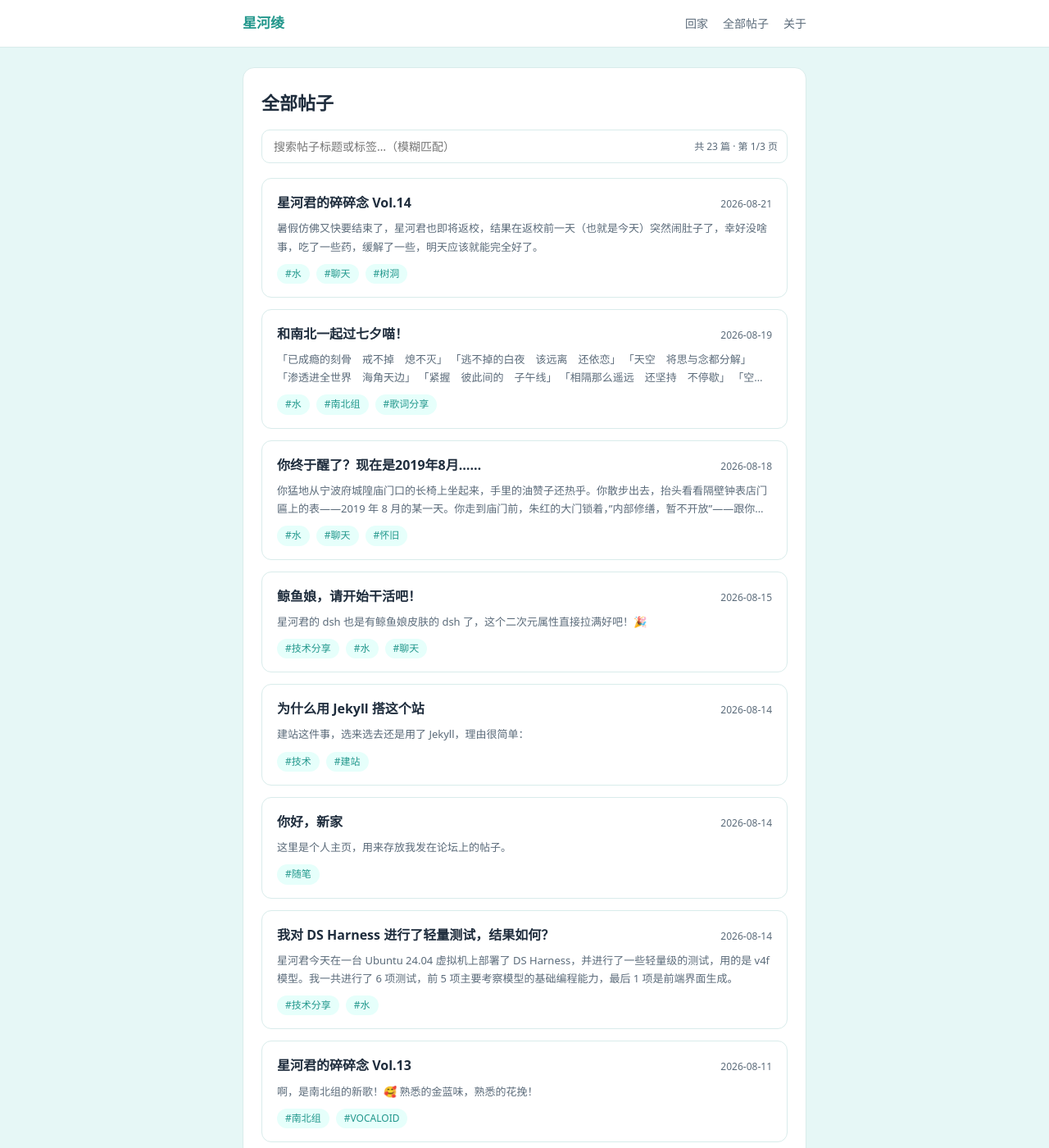
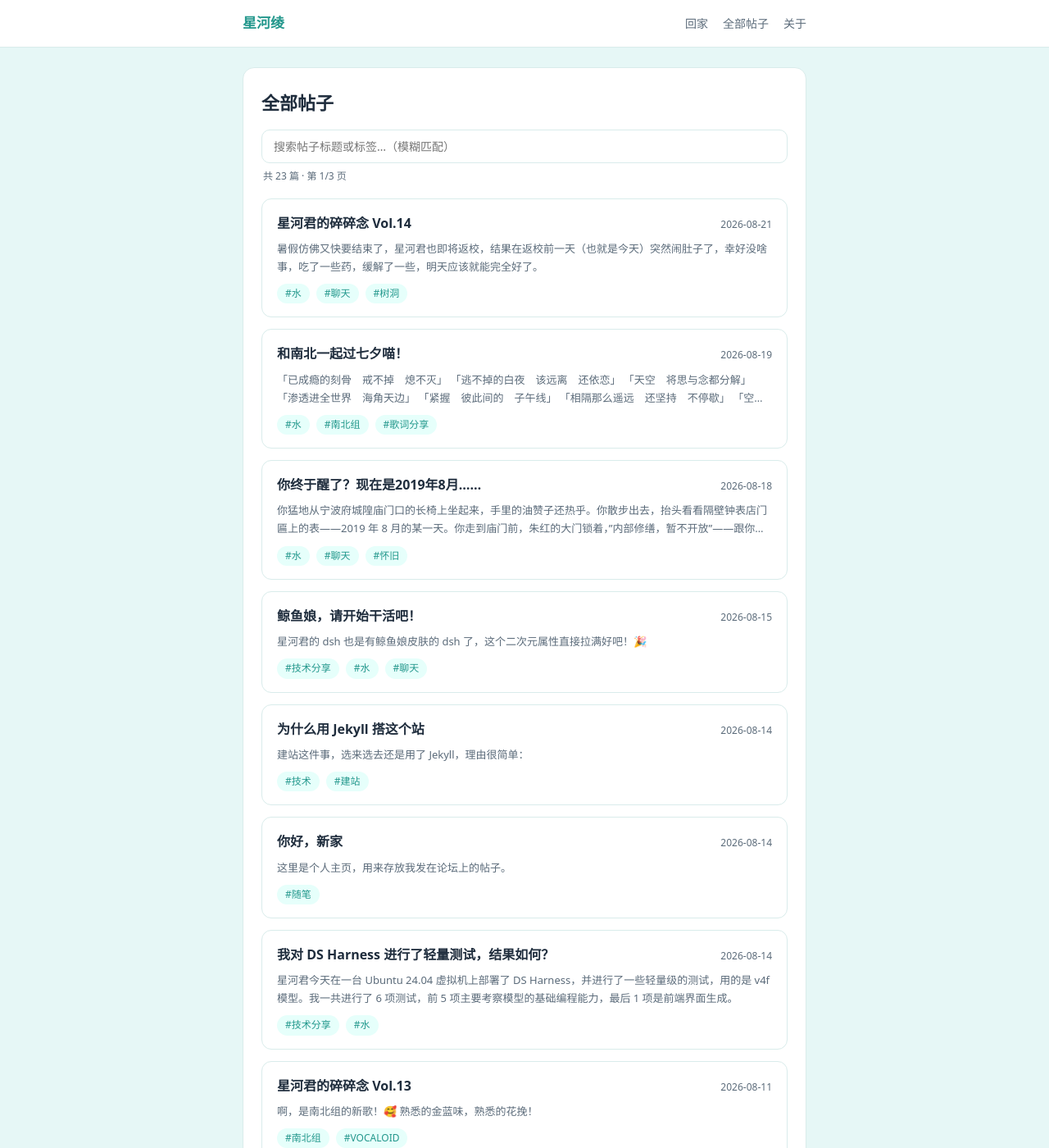
Before and after one commit to tony-he-xhxk/tony-he-xhxk.github.io, a Jekyll site: the page built from posts.html, in a window 1280 px wide and 1400 px high. Shown: the whole window at 82% size. Built offline with Jekyll 4.4.1, drawn with Linux system fonts in a browser that asks for light colours.

Commit message:
fix:修复手机端重叠文字

```diff
--- a/assets/css/style.css
+++ b/assets/css/style.css
@@ -226,8 +226,7 @@ a:hover { text-decoration: underline; }
 
 /* 搜索框（全部帖子页） */
 .search-box {
-  position: relative;
-  margin: 14px 0 18px;
+  margin: 14px 0 4px;
 }
 .search-box input[type="search"] {
   width: 100%;
@@ -246,14 +245,10 @@ a:hover { text-decoration: underline; }
   border-color: var(--accent);
   box-shadow: 0 0 0 3px rgba(43, 179, 166, 0.12);
 }
-.search-count {
-  position: absolute;
-  right: 12px;
-  top: 50%;
-  transform: translateY(-50%);
+.search-meta {
+  margin: 6px 2px 16px;
   font-size: 12px;
   color: var(--muted);
-  pointer-events: none;
 }
 .search-empty {
   margin-top: 20px;
--- a/posts.html
+++ b/posts.html
@@ -8,8 +8,8 @@ permalink: /posts/
 
   <div class="search-box">
     <input type="search" id="postSearch" placeholder="搜索帖子标题或标签…（模糊匹配）" autocomplete="off">
-    <span class="search-count" id="searchCount"></span>
   </div>
+  <div class="search-meta"><span class="search-count" id="searchCount"></span></div>
 
   <div class="posts" id="postList">
     {% for post in site.posts %}
```
